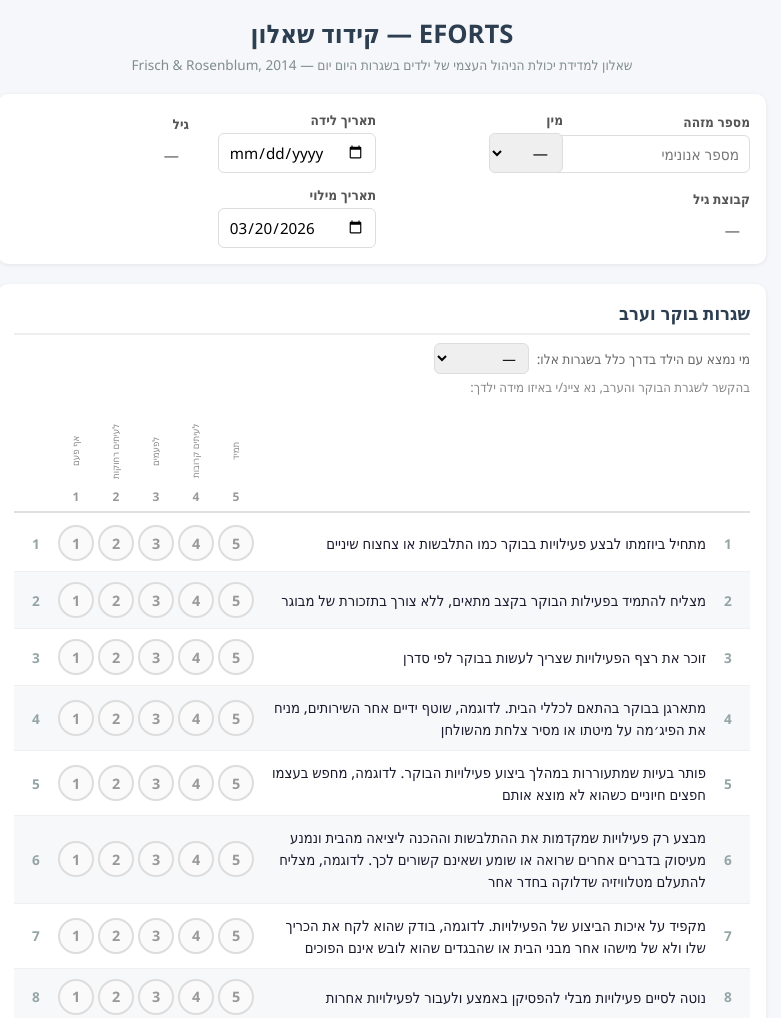
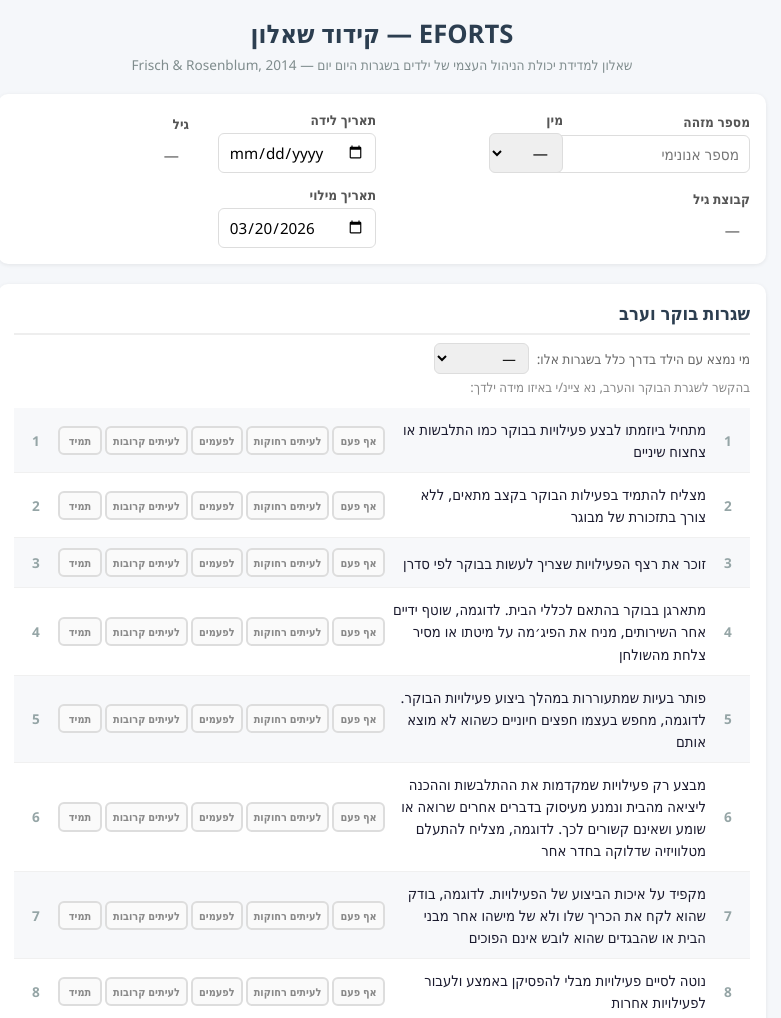
Before and after one commit to allisonecalt-sudo/eforts-scoring, a plain HTML site: page index.html in a window 1280 px wide. Shown: the top 1018 px of the page, without its empty margins (258-1039 px from the left). Drawn offline with Linux system fonts and the light colour scheme.

Commit message:
Hebrew labels on buttons (RTL), remove number-only buttons, alternating rows

```diff
--- a/index.html
+++ b/index.html
@@ -110,24 +110,27 @@
   }
   .item-scores {
     display: flex;
-    gap: 4px;
-    direction: ltr;
+    gap: 3px;
+    direction: rtl;
   }
   .item-scores input[type="radio"] { display: none; }
   .item-scores label {
-    width: 36px;
-    height: 36px;
+    padding: 6px 6px;
+    min-width: 44px;
     display: flex;
     align-items: center;
     justify-content: center;
-    border-radius: 50%;
+    border-radius: 6px;
     border: 2px solid #ddd;
-    font-size: 0.9rem;
+    font-size: 0.68rem;
     font-weight: 600;
     cursor: pointer;
     transition: all 0.15s;
-    color: #999;
+    color: #888;
     background: #fafafa;
+    text-align: center;
+    line-height: 1.2;
+    white-space: nowrap;
   }
   .item-scores label:hover {
     border-color: #3498db;
@@ -313,7 +316,7 @@
     .results-grid { grid-template-columns: 1fr; }
     .item-row { flex-wrap: wrap; }
     .item-scores { margin-top: 6px; width: 100%; justify-content: center; }
-    .item-scores label { width: 42px; height: 42px; font-size: 1rem; }
+    .item-scores label { min-width: 50px; font-size: 0.7rem; padding: 8px 4px; }
   }
 </style>
 </head>
@@ -425,6 +428,7 @@ function buildForm() {
   ];
 
   const scaleLabels = ["אף פעם", "לעיתים רחוקות", "לפעמים", "לעיתים קרובות", "תמיד"];
+  const shortLabels = ["אף פעם", "לעיתים\nרחוקות", "לפעמים", "לעיתים\nקרובות", "תמיד"];
 
   routines.forEach(r => {
     const section = document.createElement("div");
@@ -442,14 +446,6 @@ function buildForm() {
       </select>
     </div>`;
     html += `<div class="routine-instruction">${r.instruction}</div>`;
-    html += `<div class="scale-header-row">
-      <span class="sh-num"></span>
-      <span class="sh-text"></span>
-      <div class="sh-labels">
-        ${scaleLabels.map((l, i) => `<span class="sh-label"><span class="sh-label-text">${l}</span><span class="sh-label-num">${i+1}</span></span>`).join("")}
-      </div>
-      <span class="sh-num"></span>
-    </div>`;
 
     items.filter(it => it.num >= r.range[0] && it.num <= r.range[1]).forEach(item => {
       html += `<div class="item-row">
@@ -458,7 +454,7 @@ function buildForm() {
         <div class="item-scores">`;
       for (let v = 1; v <= 5; v++) {
         html += `<input type="radio" name="q${item.num}" id="q${item.num}_${v}" value="${v}">`;
-        html += `<label for="q${item.num}_${v}">${v}</label>`;
+        html += `<label for="q${item.num}_${v}">${scaleLabels[v-1]}</label>`;
       }
       html += `</div>
         <span class="item-num">${item.num}</span>`;
```
